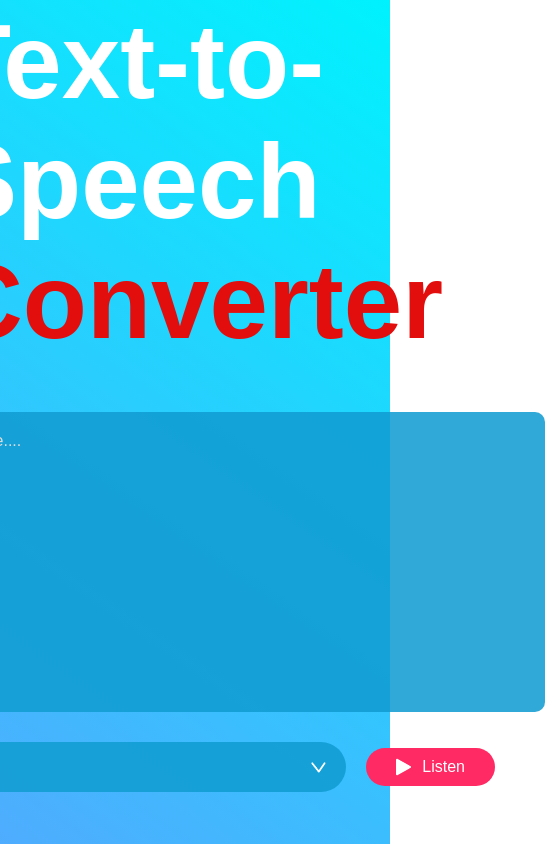
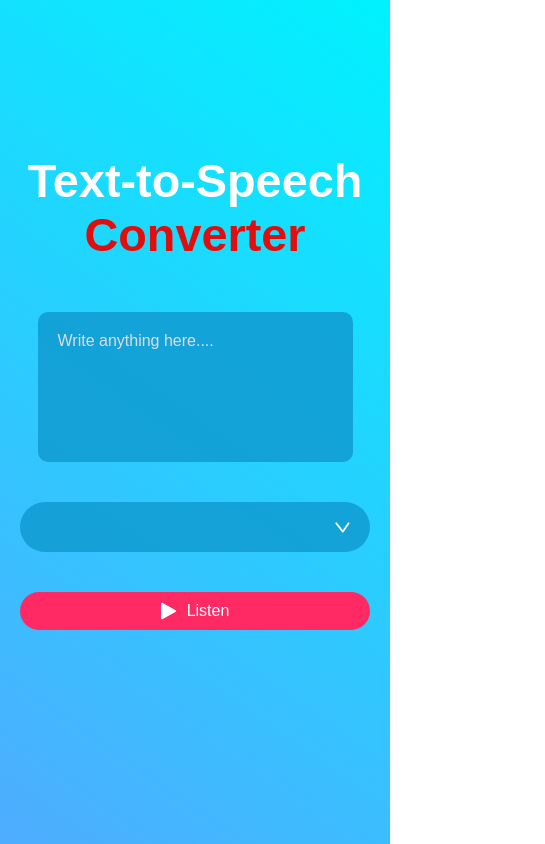
Before and after one commit to nitinyadav2188/Text-to-Speech.github.io, a plain HTML site: page index.html in a window 390 px wide. Shown: the whole page, 545 px wide, since content can reach past the window. Drawn offline with Linux system fonts and the light colour scheme.

Commit message:
Update style.css to Resonsiveness

```diff
--- a/style.css
+++ b/style.css
@@ -1,9 +1,12 @@
+/* Universal selector to reset margins, padding, and set the font */
 * {
   margin: 0;
   padding: 0;
   font-family: "Poppins", sans-serif;
   box-sizing: border-box;
 }
+
+/* Hero section styling */
 .hero {
   width: 100%;
   min-height: 100vh;
@@ -13,18 +16,27 @@
   justify-content: center;
   flex-direction: column;
   color: #fff;
+  padding: 20px;
 }
+
+/* Hero section heading styling */
 .hero h1 {
-  font-size: 105px;
+  font-size: 7vw; /* Adjusted for responsive sizing */
   font-weight: 700;
   margin-top: -50px;
   margin-bottom: 50px;
+  text-align: center; /* Centered text for better appearance on small screens */
 }
+
+/* Styling for highlighted text within the heading */
 .hero h1 span {
   color: #e20e0e;
 }
+
+/* Textarea styling */
 textarea {
-  width: 700px;
+  width: 80%; /* Adjusted for responsive sizing */
+  max-width: 700px; /* Ensure it doesn't exceed the max width */
   height: 300px;
   background: #119cd3dd;
   color: #fff;
@@ -36,16 +48,25 @@ textarea {
   resize: none;
   margin-bottom: 30px;
 }
+
+/* Placeholder text styling for the textarea */
 textarea::placeholder {
   font-size: 16px;
   color: #ddd;
 }
+
+/* Row styling to align items horizontally */
 .row {
-  width: 600px;
+  width: 90%; /* Adjusted for responsive sizing */
+  max-width: 600px; /* Ensure it doesn't exceed the max width */
   display: flex;
   align-items: center;
   gap: 20px;
+  flex-wrap: wrap; /* Allow items to wrap on smaller screens */
+  justify-content: center; /* Center items on smaller screens */
 }
+
+/* Button styling */
 button {
   background: #ff2963;
   color: #fff;
@@ -57,11 +78,16 @@ button {
   cursor: pointer;
   display: flex;
   align-items: center;
+  margin: 10px 0; /* Add margin for better spacing on smaller screens */
 }
+
+/* Styling for images within the button */
 button img {
   width: 16px;
   margin-right: 10px;
 }
+
+/* Select dropdown styling */
 select {
   flex: 1;
   color: #fff;
@@ -77,4 +103,44 @@ select {
   background-size: 15px;
   background-position-x: calc(100% - 20px);
   background-position-y: 20px;
+  margin: 10px 0; /* Add margin for better spacing on smaller screens */
 }
+
+/* Media queries for responsiveness */
+@media (max-width: 768px) {
+  .hero h1 {
+    font-size: 9vw;
+  }
+
+  textarea {
+    width: 90%;
+    height: 200px;
+  }
+
+  .row {
+    width: 100%;
+  }
+
+  button {
+    width: 100%;
+    justify-content: center;
+  }
+
+  select {
+    width: 100%;
+  }
+}
+
+@media (max-width: 480px) {
+  .hero h1 {
+    font-size: 12vw;
+  }
+
+  textarea {
+    height: 150px;
+  }
+
+  button {
+    padding: 10px 20px;
+  }
+}
```
